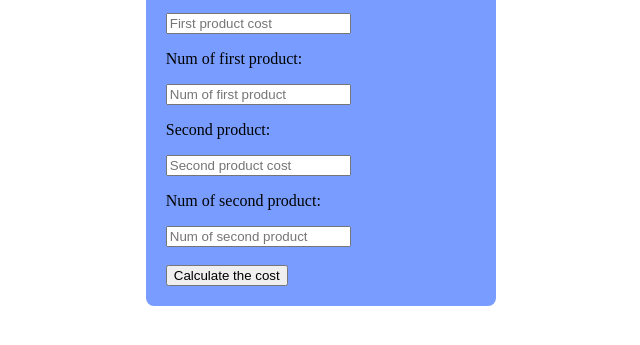
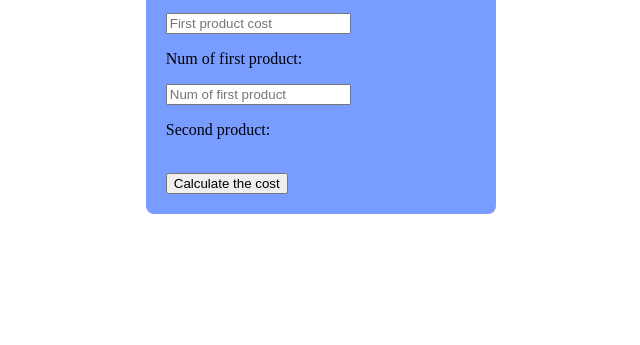
Before and after one commit to AirMax2303/web_task5, a plain HTML site: page index.html in a window 1280 px wide. Shown: the part 129-474 px from the top of the page, without its empty margins (319-959 px from the left). Drawn offline with Linux system fonts and the light colour scheme.

Commit message:
Update index.html

```diff
--- a/index.html
+++ b/index.html
@@ -19,9 +19,7 @@
                 <p class="text">Num of first product:</p>
                 <input type="text" id="firstLot" value="" placeholder="Num of first product" />
                 <p class="text">Second product:</p>
-                <input type="text" id="secondProduct" value="" placeholder="Second product cost" />
-                <p class="text">Num of second product:</p>
-                <input type="text" id="secondLot" value="" placeholder="Num of second product" />
+
             </form>
             <br />
             <button id="calc_btn">Calculate the cost</button>
```
